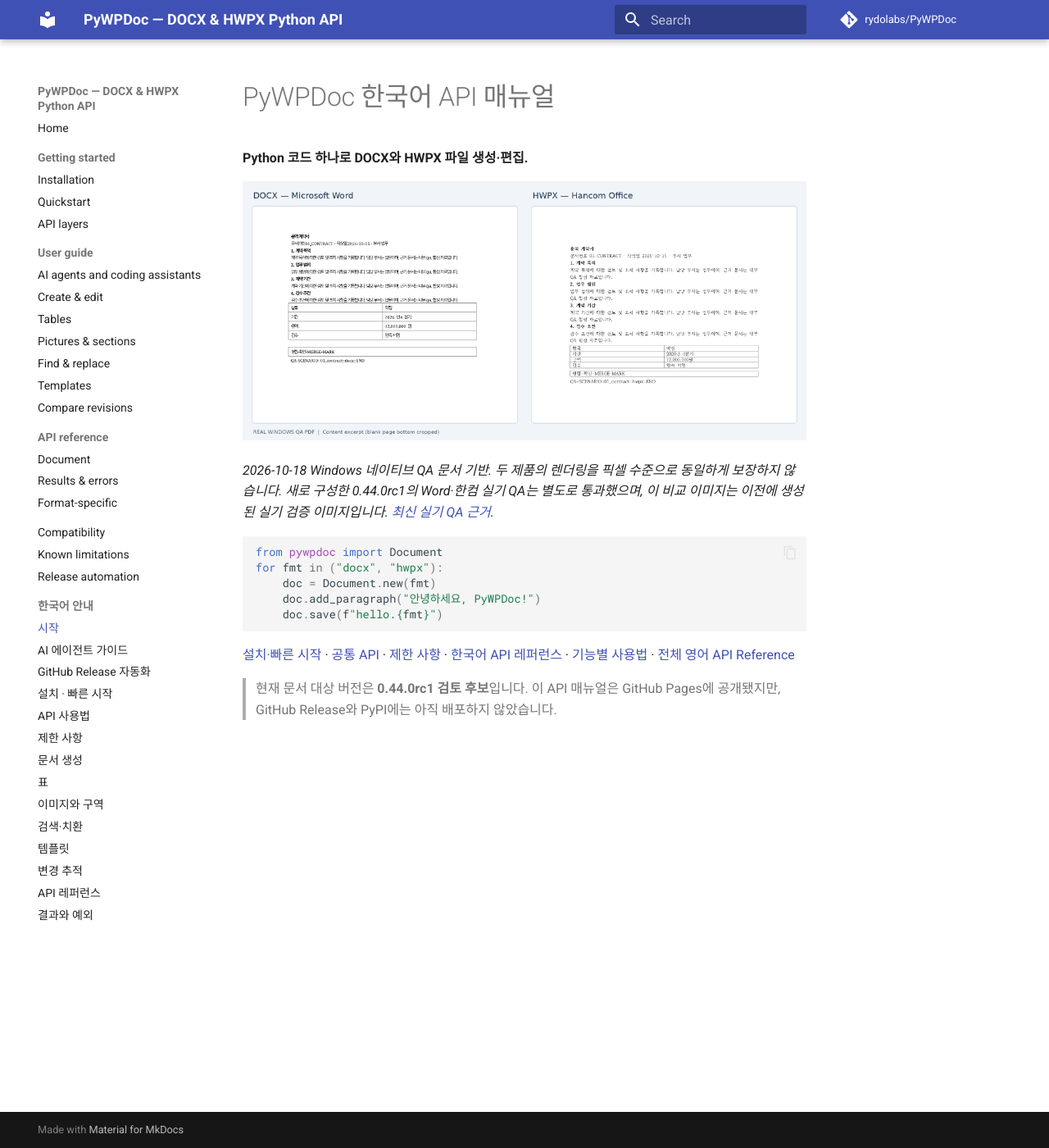
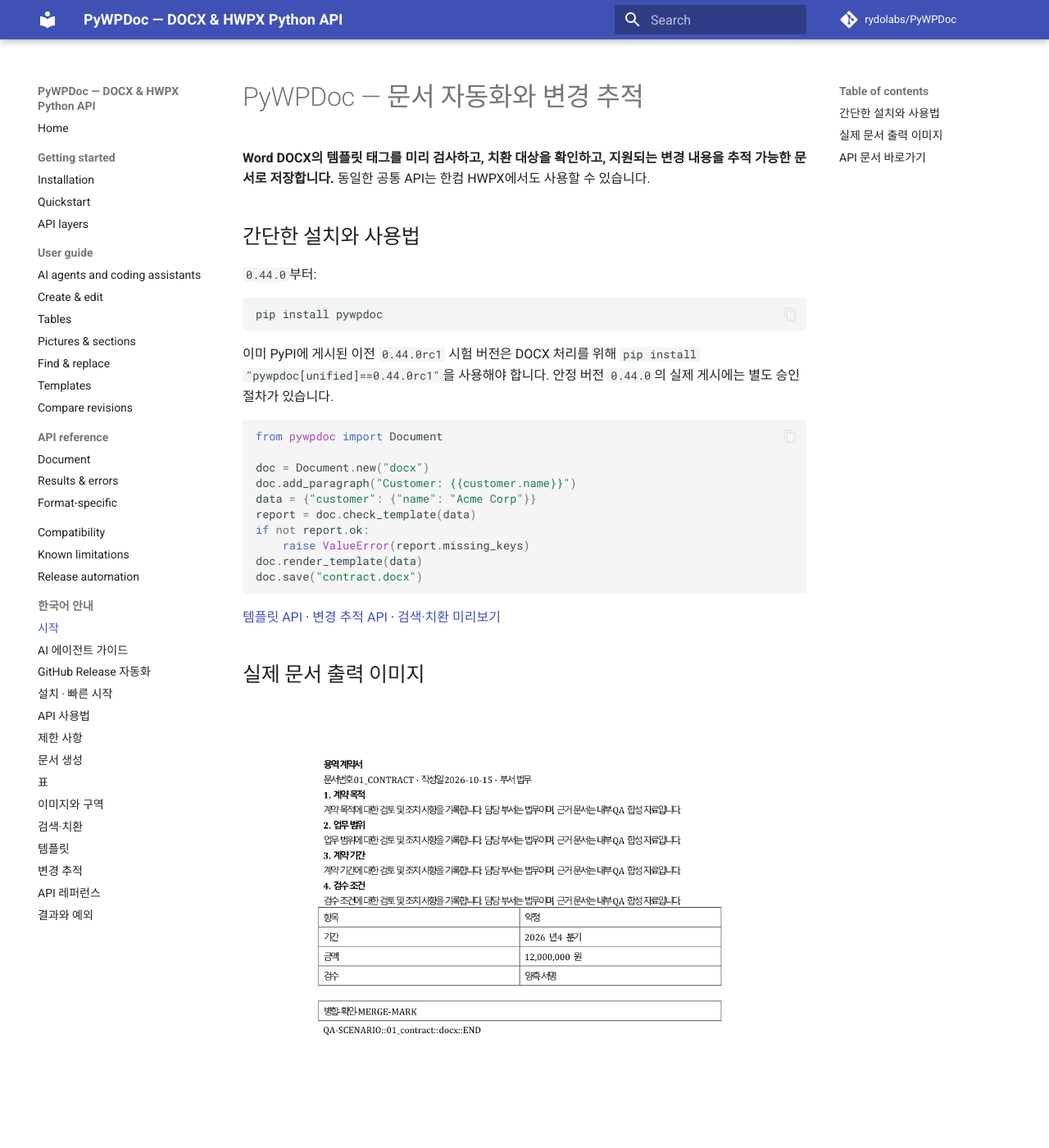
Before and after one commit to rydolabs/PyWPDoc, an MkDocs documentation site: the page built from docs/ko/index.md, in a window 1280 px wide and 1400 px high. Shown: the whole window at 82% size. Built offline with MkDocs 1.6.1 and Material for MkDocs 9.7.7, drawn with Linux system fonts in a browser that asks for light colours; comment, search, counter and statistics services are not loaded; some of the changed text lies outside the part shown.

Commit message:
docs: make stable install and API workflows the homepage

````diff
--- a/docs/ko/index.md
+++ b/docs/ko/index.md
@@ -1,19 +1,44 @@
-# PyWPDoc 한국어 API 매뉴얼
+# PyWPDoc — 문서 자동화와 변경 추적
 
-**Python 코드 하나로 DOCX와 HWPX 파일 생성·편집.**
+**Word DOCX의 템플릿 태그를 미리 검사하고, 치환 대상을 확인하고, 지원되는 변경 내용을 추적 가능한 문서로 저장합니다.** 동일한 공통 API는 한컴 HWPX에서도 사용할 수 있습니다.
 
-![Microsoft Word와 한컴오피스의 실제 업무 문서 비교](../assets/readme/docx-hwpx-contract-comparison.png)
+## 간단한 설치와 사용법
 
-*2026-10-18 Windows 네이티브 QA 문서 기반. 두 제품의 렌더링을 픽셀 수준으로 동일하게 보장하지 않습니다. 새로 구성한 0.44.0rc1의 Word·한컴 실기 QA는 별도로 통과했으며, 이 비교 이미지는 이전에 생성된 실기 검증 이미지입니다. [최신 실기 QA 근거](../testing/native-qa-0440rc1-2026-10-18.md).*
+`0.44.0`부터:
+
+```bash
+pip install pywpdoc
+```
+
+이미 PyPI에 게시된 이전 `0.44.0rc1` 시험 버전은 DOCX 처리를 위해 `pip install "pywpdoc[unified]==0.44.0rc1"`을 사용해야 합니다. 안정 버전 `0.44.0`의 실제 게시에는 별도 승인 절차가 있습니다.
 
 ```python
 from pywpdoc import Document
-for fmt in ("docx", "hwpx"):
-    doc = Document.new(fmt)
-    doc.add_paragraph("안녕하세요, PyWPDoc!")
-    doc.save(f"hello.{fmt}")
+
+doc = Document.new("docx")
+doc.add_paragraph("Customer: {{customer.name}}")
+data = {"customer": {"name": "Acme Corp"}}
+report = doc.check_template(data)
+if not report.ok:
+    raise ValueError(report.missing_keys)
+doc.render_template(data)
+doc.save("contract.docx")
 ```
 
-[설치·빠른 시작](quickstart.md) · [공통 API](api.md) · [제한 사항](limitations.md) · [한국어 API 레퍼런스](reference.md) · [기능별 사용법](guide/document.md) · [전체 영어 API Reference](../reference/document.md)
+[템플릿 API](guide/templates.md) · [변경 추적 API](guide/compare.md) · [검색·치환 미리보기](guide/search-replace.md)
 
-> 현재 문서 대상 버전은 **0.44.0rc1 검토 후보**입니다. 이 API 매뉴얼은 GitHub Pages에 공개됐지만, GitHub Release와 PyPI에는 아직 배포하지 않았습니다.
+## 실제 문서 출력 이미지
+
+![기존 Windows Word DOCX 계약서 출력 이미지](../assets/readme/contract-word.png)
+
+![기존 Windows Word DOCX 복잡한 표 출력 이미지](../assets/readme/complex-tables-docx.png)
+
+![기존 Word DOCX 및 한컴 HWPX 출력 비교](../assets/readme/docx-hwpx-contract-comparison.png)
+
+*이 이미지는 기존 Word·한컴의 PDF 페이지 출력 기록으로, 신규 `0.44.0` 테스트나 Track Changes 화면은 아닙니다. [이미지 출처](../assets/readme/PROVENANCE.md) · [과거 RC 실기 QA](../testing/native-qa-0440rc1-2026-10-18.md).*
+
+## API 문서 바로가기
+
+[전체 공통 `Document` API](../reference/document.md) · [템플릿](guide/templates.md) · [변경 추적](guide/compare.md) · [검색·치환](guide/search-replace.md) · [결과·예외](errors.md) · [설치](quickstart.md) · [AI 에이전트 가이드](agent-guide.md)
+
+`save()`는 형식 변환이 아니며, 레거시 바이너리 `.hwp`는 지원하지 않습니다. 모든 구조적 변경의 추적과 Word·한컴의 완전 동일한 페이지 배치도 보장하지 않습니다. [제한 사항](limitations.md)
````
